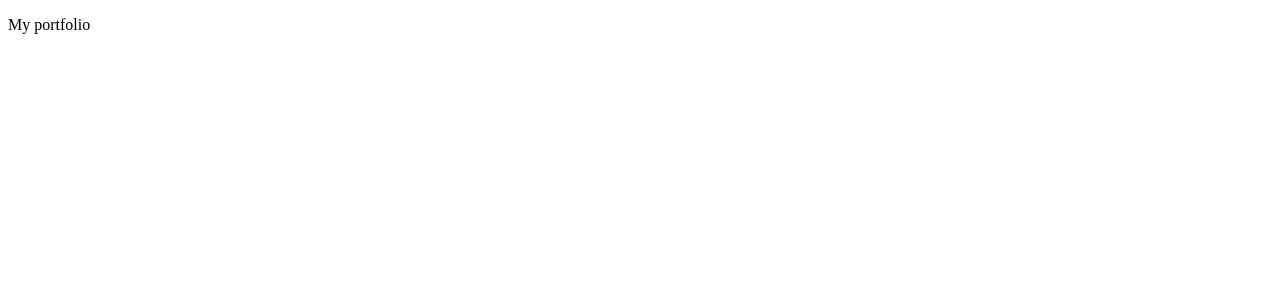
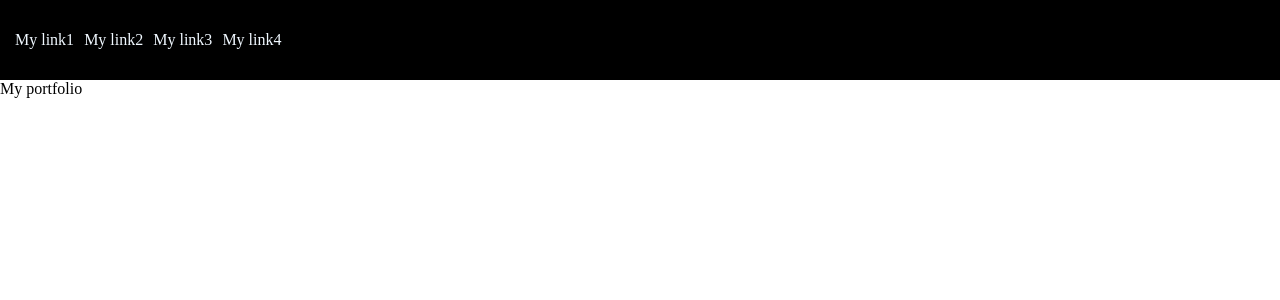
Before and after one commit to M0rl0ck/myPortfolio, a React (Vite) app in the folder my_portfolio/: page / in a window 1280 px wide. Shown: the top 300 px of the page. Built offline with nearby package versions, Linux system fonts and the light colour scheme.

Commit message:
feat: add header

```diff
--- a/my_portfolio/package.json
+++ b/my_portfolio/package.json
@@ -4,7 +4,7 @@
   "version": "0.0.0",
   "type": "module",
   "scripts": {
-    "dev": "vite",
+    "start": "vite",
     "build": "tsc && vite build",
     "lint": "eslint src --ext ts,tsx --report-unused-disable-directives --max-warnings 0",
     "preview": "vite preview"
--- a/my_portfolio/src/App.tsx
+++ b/my_portfolio/src/App.tsx
@@ -1,8 +1,10 @@
 import "./App.css";
+import Header from "./component/header/Header";
 
 function App() {
   return (
     <>
+      <Header />
       <p>My portfolio</p>
     </>
   );
--- /dev/null
+++ b/my_portfolio/src/base/hamburger/Hamburger.tsx
@@ -0,0 +1,23 @@
+import style from "./hamburger.module.css";
+
+interface IHamburgerProps {
+  isOpen: boolean;
+  cullback: () => void;
+}
+
+function Hamburger({ isOpen, cullback }: IHamburgerProps) {
+  return (
+    <div
+      className={
+        isOpen ? [style.hamburger, style.active].join(" ") : style.hamburger
+      }
+      onClick={cullback}
+    >
+      <span></span>
+      <span></span>
+      <span></span>
+    </div>
+  );
+}
+
+export default Hamburger;
--- /dev/null
+++ b/my_portfolio/src/base/hamburger/hamburger.module.css
@@ -0,0 +1,36 @@
+.hamburger {
+  display: none;
+  width: 30px;
+  height: 30px;
+  flex-direction: column;
+  justify-content: space-between;
+  transition: all 0.5s;
+  z-index: 15;
+  cursor: pointer;
+}
+
+.hamburger span {
+  display: inline-block;
+  width: 100%;
+  height: 3px;
+  background-color: aliceblue;
+}
+
+.hamburger:hover {
+  transform: scale(1.1);
+}
+
+.hamburger.active {
+  transform: rotate(90deg);
+  transition: all 0.5s;
+}
+
+.hamburger.active:hover {
+  transform: rotate(90deg) scale(1.1);
+}
+
+@media (max-width: 780px) {
+  .hamburger {
+    display: flex;
+  }
+}
--- /dev/null
+++ b/my_portfolio/src/base/navigation/Navigation.tsx
@@ -0,0 +1,32 @@
+import style from "./navigation.module.css";
+
+interface INavigation {
+  isOpen: boolean;
+}
+
+function Navigation({ isOpen }: INavigation) {
+  return (
+    <nav
+      className={
+        isOpen ? [style.navigation, style.active].join(" ") : style.navigation
+      }
+    >
+      <ul>
+        <li>
+          <a href="#">My link1</a>
+        </li>
+        <li>
+          <a href="#">My link2</a>
+        </li>
+        <li>
+          <a href="#">My link3</a>
+        </li>
+        <li>
+          <a href="#">My link4</a>
+        </li>
+      </ul>
+    </nav>
+  );
+}
+
+export default Navigation;
--- /dev/null
+++ b/my_portfolio/src/base/navigation/navigation.module.css
@@ -0,0 +1,32 @@
+.navigation {
+  display: flex;
+  transition: all 1s;
+  background-color: rgba(0, 0, 0, 0.5);
+}
+
+.navigation ul {
+  display: flex;
+  gap: 10px;
+  padding-left: 10px;
+}
+
+@media (max-width: 780px) {
+  .navigation {
+    position: absolute;
+    right: 0;
+    top: 0;
+    width: 100vw;
+    height: 100vh;
+    z-index: 10;
+    transform: translate(100%);
+    justify-content: center;
+  }
+  .navigation ul {
+    flex-direction: column;
+    justify-content: space-around;
+  }
+
+  .active {
+    transform: translate(0);
+  }
+}
--- /dev/null
+++ b/my_portfolio/src/component/header/Header.tsx
@@ -0,0 +1,21 @@
+import { useState } from "react";
+import Hamburger from "../../base/hamburger/Hamburger";
+import style from "./header.module.css";
+import Navigation from "../../base/navigation/Navigation";
+
+function Header() {
+  const [isOpen, setIsOpen] = useState(false);
+  const openMenu = () => {
+    setIsOpen(!isOpen);
+  };
+  return (
+    <>
+      <header className={style.header}>
+        <Hamburger isOpen={isOpen} cullback={openMenu} />
+        <Navigation isOpen={isOpen} />
+      </header>
+    </>
+  );
+}
+
+export default Header;
--- /dev/null
+++ b/my_portfolio/src/component/header/header.module.css
@@ -0,0 +1,9 @@
+.header {
+  padding: 5px;
+  height: 80px;
+  display: flex;
+  align-items: center;
+  gap: 5px;
+  background-color: black;
+  color: aliceblue;
+}
--- a/my_portfolio/src/index.css
+++ b/my_portfolio/src/index.css
@@ -0,0 +1,15 @@
+* {
+  box-sizing: border-box;
+  margin: 0;
+  padding: 0;
+}
+
+li,
+ul {
+  list-style: none;
+}
+
+a {
+  text-decoration: none;
+  color: inherit;
+}
```
Also changed, not shown: my_portfolio/src/main.tsx (+7 -7 lines), my_portfolio/src/component/footer/Footer.tsx (added), my_portfolio/src/component/footer/footer.module.css (added).
